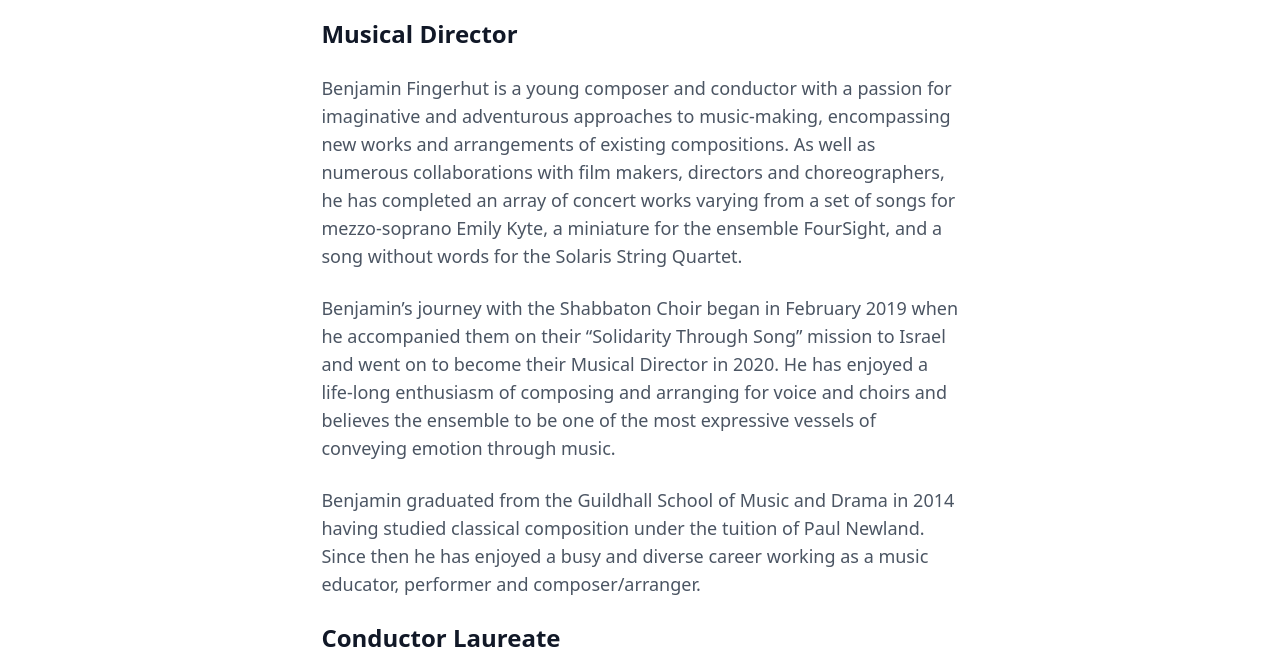
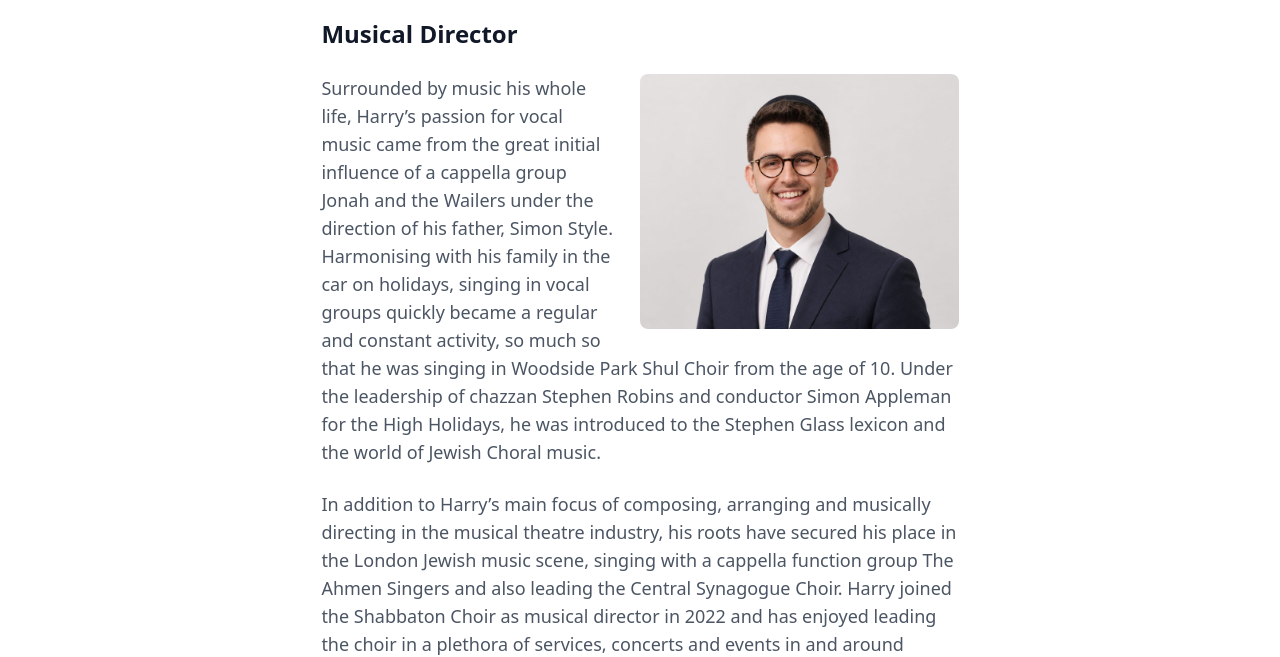
Before and after one commit to stuartizon/shabbatonchoir.com, an Astro site: page /leadership in a window 1280 px wide. Shown: the part 154-811 px from the top of the page. Built offline with nearby package versions, Linux system fonts and the light colour scheme; Astro itself is replaced by a stand-in of ours.

Commit message:
💬 Replace the Musical Director bio with Harry Style's (#76)
Co-authored-by: Claude <noreply@anthropic.com>

```diff
--- a/src/content/pages/leadership.md
+++ b/src/content/pages/leadership.md
@@ -5,25 +5,23 @@ description: Meet the musicians who lead the Shabbaton Choir, its Musical Direct
 
 ## Musical Director
 
-Benjamin Fingerhut is a young composer and conductor with a passion for
-imaginative and adventurous approaches to music-making, encompassing new
-works and arrangements of existing compositions. As well as numerous
-collaborations with film makers, directors and choreographers, he has
-completed an array of concert works varying from a set of songs for
-mezzo-soprano Emily Kyte, a miniature for the ensemble FourSight, and a song
-without words for the Solaris String Quartet.
+![Harry Style](./harry-style.jpg)
 
-Benjamin’s journey with the Shabbaton Choir began in February 2019 when he
-accompanied them on their "Solidarity Through Song" mission to
-Israel and went on to become their Musical Director in 2020. He has enjoyed
-a life-long enthusiasm of composing and arranging for voice and choirs and
-believes the ensemble to be one of the most expressive vessels of conveying
-emotion through music.
+Surrounded by music his whole life, Harry’s passion for vocal music came
+from the great initial influence of a cappella group Jonah and the Wailers
+under the direction of his father, Simon Style. Harmonising with his family
+in the car on holidays, singing in vocal groups quickly became a regular and
+constant activity, so much so that he was singing in Woodside Park Shul
+Choir from the age of 10. Under the leadership of chazzan Stephen Robins and
+conductor Simon Appleman for the High Holidays, he was introduced to the
+Stephen Glass lexicon and the world of Jewish Choral music.
 
-Benjamin graduated from the Guildhall School of Music and Drama in 2014
-having studied classical composition under the tuition of Paul Newland.
-Since then he has enjoyed a busy and diverse career working as a music
-educator, performer and composer/arranger.
+In addition to Harry’s main focus of composing, arranging and musically
+directing in the musical theatre industry, his roots have secured his place
+in the London Jewish music scene, singing with a cappella function group The
+Ahmen Singers and also leading the Central Synagogue Choir. Harry joined the
+Shabbaton Choir as musical director in 2022 and has enjoyed leading the
+choir in a plethora of services, concerts and events in and around London.
 
 ## Conductor Laureate
 
--- a/src/layouts/ContentPage.astro
+++ b/src/layouts/ContentPage.astro
@@ -15,5 +15,15 @@ const { Content } = await render(page);
 ---
 
 <Layout title={page.data.title} description={page.data.description}>
-  <Content />
+  <div
+    class:list={[
+      // Photos in the text, such as a portrait beside a bio: full width on
+      // phones, and beside the text from tablet width up. Each heading
+      // starts below any photo before it.
+      '[&_img]:rounded-lg [&_h2]:clear-both',
+      'sm:[&_img]:float-right sm:[&_img]:w-1/2 sm:[&_img]:ml-6 sm:[&_img]:mb-4',
+    ]}
+  >
+    <Content />
+  </div>
 </Layout>
--- a/tests/e2e/content.spec.ts
+++ b/tests/e2e/content.spec.ts
@@ -64,8 +64,10 @@ test('leadership page text', async ({ page }) => {
     'Musical Director',
     'Conductor Laureate',
   ]);
-  await expect(main.locator('p')).toHaveCount(5);
-  await expect(main).toContainText('"Solidarity Through Song" mission');
+  await expect(main).toContainText(
+    'Harry joined the Shabbaton Choir as musical director in 2022',
+  );
+  await expect(main).not.toContainText('Fingerhut');
   await expect(main).toContainText("Stephen's music on his website");
   await expect(
     main.getByRole('link', { name: 'http://www.stephenleveymusic.com' }),
--- a/tests/e2e/images.spec.ts
+++ b/tests/e2e/images.spec.ts
@@ -69,6 +69,35 @@ test.describe('home page hero', () => {
   });
 });
 
+test.describe('Musical Director photo', () => {
+  const photo = (page: import('@playwright/test').Page) =>
+    page.locator('main img[alt="Harry Style"]');
+
+  test('is on the Leadership page with its size set', async ({ page }) => {
+    await page.goto('/leadership');
+    await expect(photo(page)).toHaveCount(1);
+    await expect(photo(page)).toHaveAttribute('width', /\d+/);
+    await expect(photo(page)).toHaveAttribute('height', /\d+/);
+  });
+
+  test('is served in a modern format at a sensible size', async ({ page }) => {
+    await page.goto('/leadership');
+    await photo(page).scrollIntoViewIfNeeded();
+    await expect
+      .poll(() => photo(page).evaluate((img: HTMLImageElement) => img.complete))
+      .toBe(true);
+    const { src, naturalWidth } = await photo(page).evaluate(
+      (img: HTMLImageElement) => ({
+        src: img.currentSrc,
+        naturalWidth: img.naturalWidth,
+      }),
+    );
+    expect(new URL(src).pathname).toMatch(/\.(avif|webp)$/);
+    expect(naturalWidth).toBeGreaterThan(0);
+    expect(naturalWidth).toBeLessThanOrEqual(800);
+  });
+});
+
 // A PNG's width and height are the two big-endian numbers at bytes 16-23.
 function pngSize(png: Buffer) {
   return { width: png.readUInt32BE(16), height: png.readUInt32BE(20) };
```
Also changed, not shown: src/content/pages/harry-style.jpg (added).
